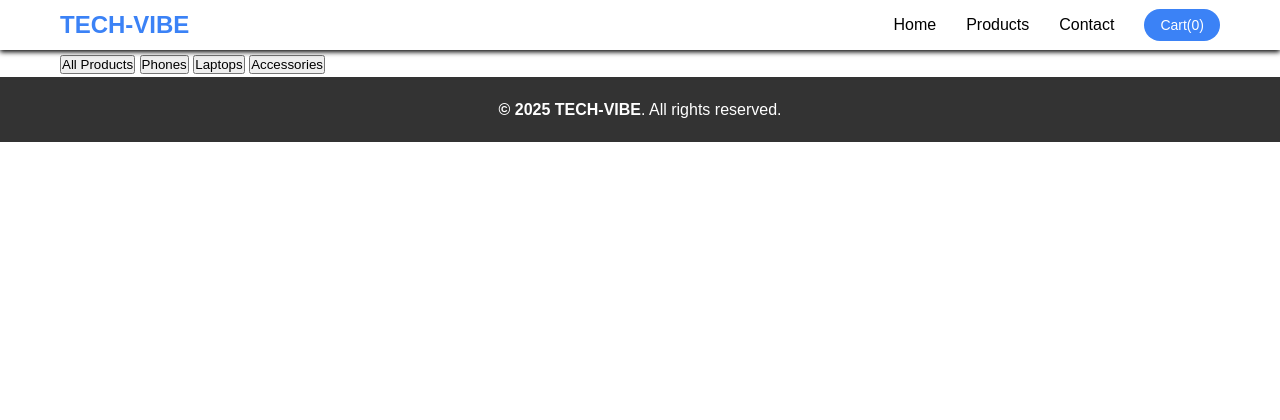
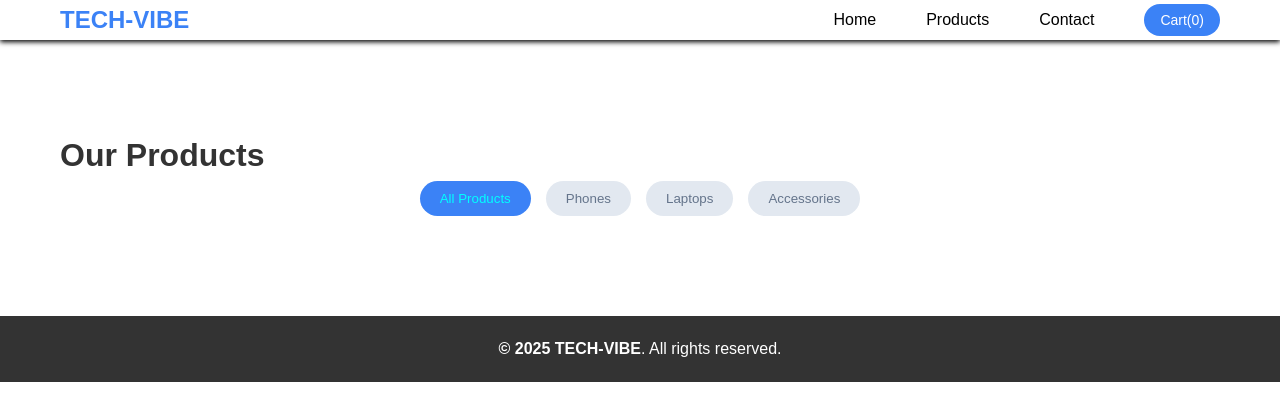
Before and after one commit to boitubdr/Tech-VIBE, a plain HTML site: page products.html in a window 1280 px wide. Drawn offline with Linux system fonts and the light colour scheme.

Commit message:
Lesson 8:Product Page Styling

```diff
--- a/style.css
+++ b/style.css
@@ -32,7 +32,7 @@ body{
     display: flex;
     justify-content:space-between;
     align-items: center;
-    height: 50px;
+    height: 40px;
 }
 
 .logo{
@@ -43,7 +43,7 @@ body{
 .nav-menu{
     display:flex;
     list-style:none;
-    gap:30px;
+    gap:50px;
     align-items:center;
 }
 
@@ -74,19 +74,19 @@ body{
     background:linear-gradient(135deg,#3b82f6,#1d4ed8);
     color:white;
     text-align:center;
-    padding:15px 10px 100px;
+    padding:90px 60px 100px;
     margin-top:70px:
 }
 
 .hero h1{
     font-size:48px;
-    margin-bottom:20px;
+    margin-bottom:40px;
     font-weight:bold;
 }
 
 .hero p{
     font-size:20px;
-    margin-bottom:30px;
+    margin-bottom:40px;
 }
 
 .btn{
@@ -200,3 +200,40 @@ body{
     text-align:center;
     padding:20px 0;
 }
+
+.main-content{
+    margin-top:70px;
+    padding:60px 0;
+    main-height:calc(100vh-140px);
+}
+
+.page-title{
+    text-align:center;
+    font-size:36px;
+    margin-bottom:40px;
+    color:#1e293b;
+}
+
+.filters{
+    display:flex;
+    justify-content:center;
+    gap:15px;
+    margin-bottom:40px;
+    flex-wrap:wrap;
+}
+
+.filter-btn{
+    padding:10px 20px;
+    background-color:#e2e8f0;
+    color:#64748b;
+    border:none;
+    border-radius:25px;
+    cursor:pointer;
+    font-weight:500;
+    transition: all 0.3s ease;
+}
+
+.filter-btn:hover, .filter-btn.active{
+    background-color:#3b82f6;
+    color:aqua;
+}
```
